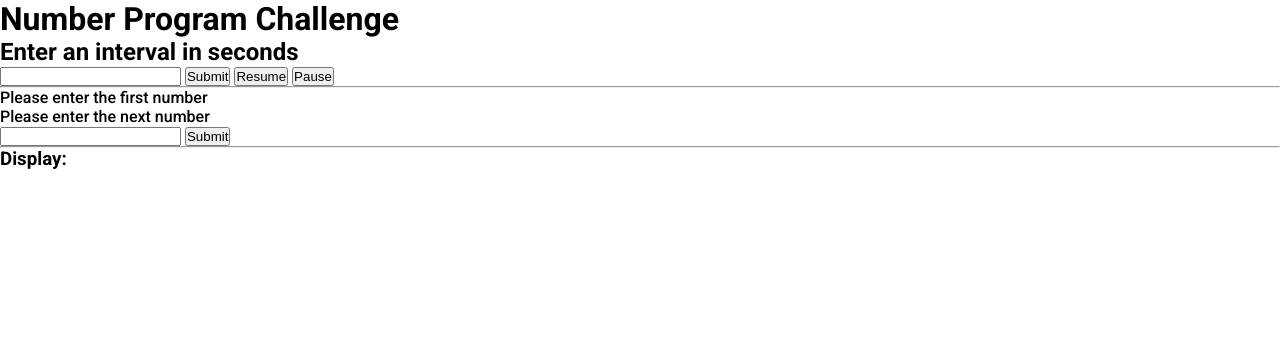
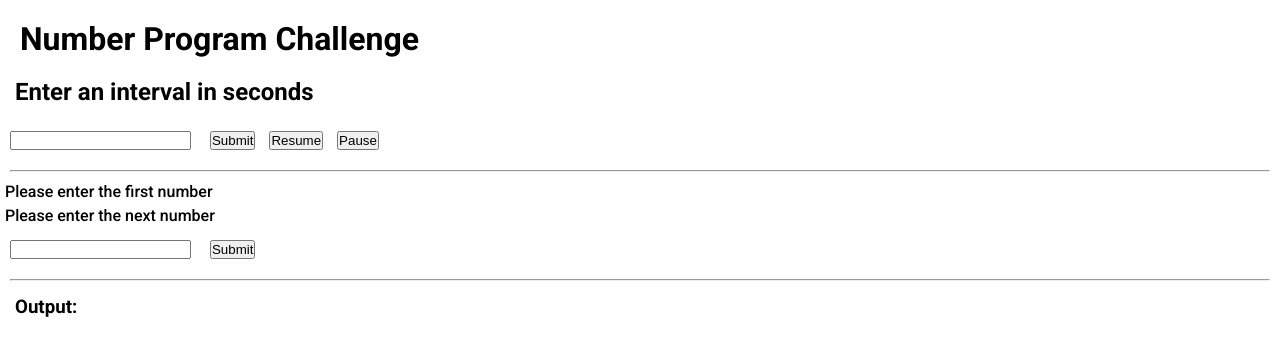
Before and after one commit to toddteis/number-program-challenge, a plain HTML site: page index.html in a window 1280 px wide. Drawn offline with Linux system fonts and the light colour scheme.

Commit message:
Added margin to all elements.

```diff
--- a/index.html
+++ b/index.html
@@ -29,7 +29,7 @@
         </section>
         <section class="display" id="display">
             <div class="display-text">
-                <h3>Display:</h3>
+                <h3>Output:</h3>
                 <p></p>
             </div>
         </section>
--- a/styles.css
+++ b/styles.css
@@ -13,3 +13,27 @@ html {
     box-sizing: border-box;
     font-family: 'Roboto', sans-serif;
 }
+
+h1 {
+    margin: 20px;
+}
+
+h2, h3 {
+    margin: 15px;
+}
+
+input {
+    margin: 10px;
+}
+
+button {
+    margin: 5px;
+}
+
+hr {
+    margin: 10px;
+}
+
+p {
+    margin: 5px;
+}
```
